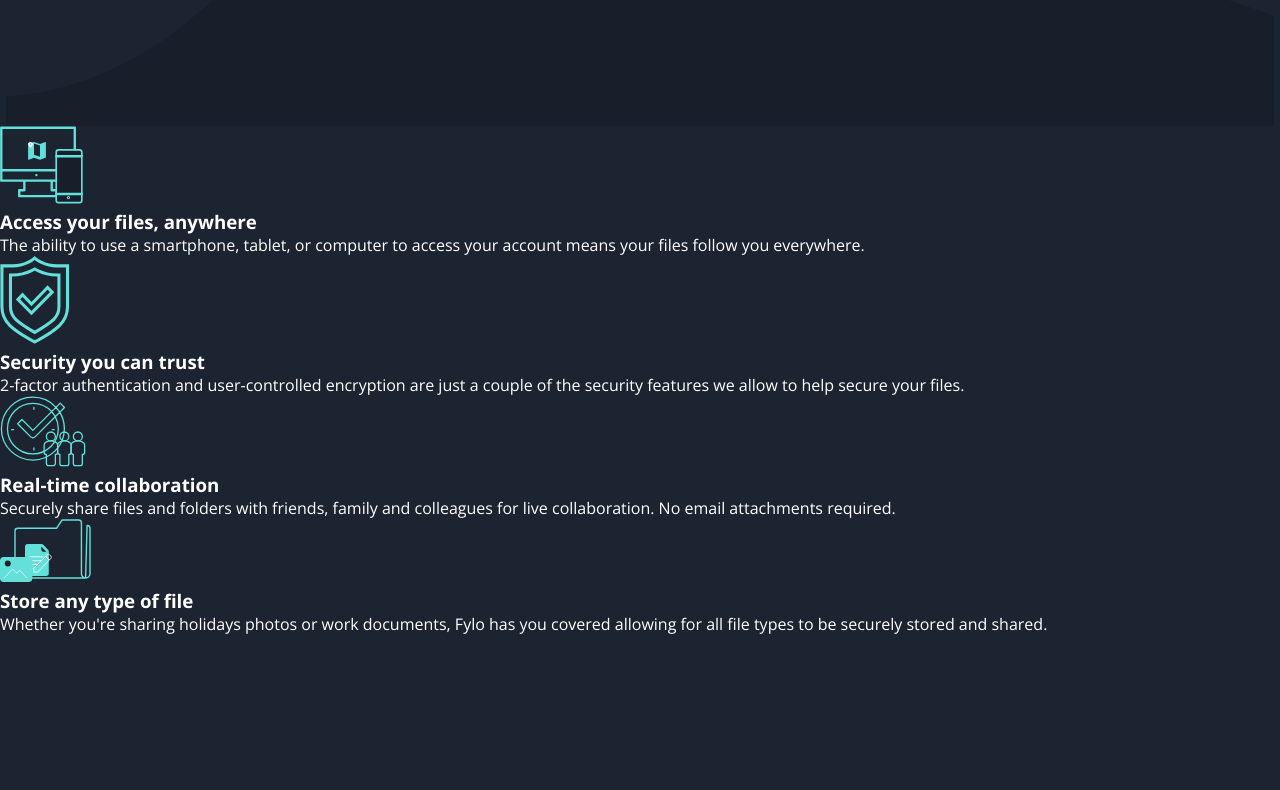
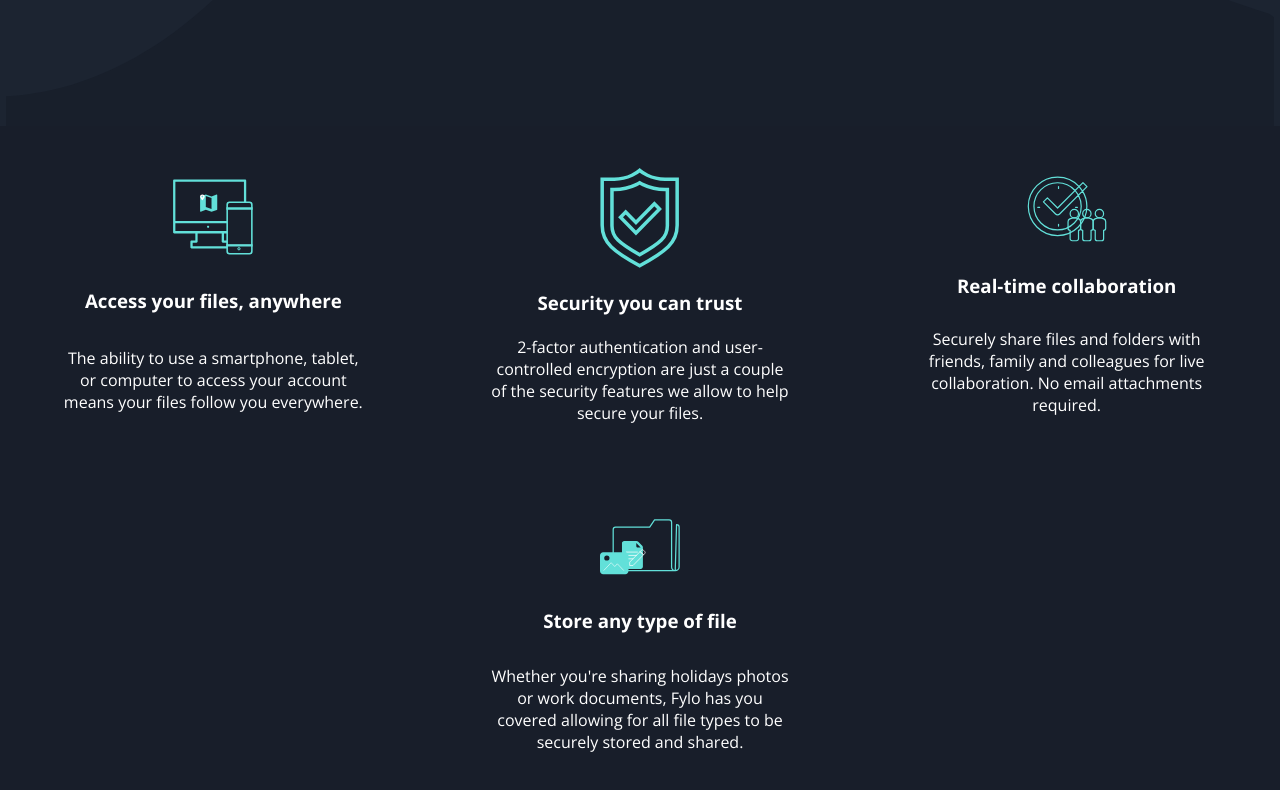
Before and after one commit to Biggyhands/fylo-landing-page, a React (Vite) app in the folder app/: page / in a window 1280 px wide. Shown: the part 934-1724 px from the top of the page. Before the commit the page ends 1569 px from the top, so only its background shows below. Built offline with nearby package versions, Linux system fonts and the light colour scheme.

Commit message:
Features component updated

```diff
--- a/app/src/components/FeaturesContainer.jsx
+++ b/app/src/components/FeaturesContainer.jsx
@@ -3,9 +3,9 @@ import featuresData from "../helpers/featuresData";
 
 export const FeaturesContainer = () => {
   return (
-    <section>
+    <section className="features-container">
       {featuresData.map((feature) => (
-        <div>
+        <div className="features-card">
           <img src={feature.icon} key={feature.id} alt={feature.title} />
           <h3>{feature.title}</h3>
           <p>{feature.description}</p>
--- a/app/src/index.css
+++ b/app/src/index.css
@@ -145,7 +145,7 @@ main {
   background-color: var(--color-accent-blue);
   color: var(--color-neutral-white);
   font-family: var(--font-family-body);
-  width: 297px;
+  width: 250px;
   height: 50px;
   border-radius: 50px;
   border: none;
@@ -157,11 +157,11 @@ main {
   cursor: pointer;
   background-color: var(--color-accent-cyan);
 }
-button:active {
+.get-started-container button:active {
   transform: scale(0.95);
 }
 .curvy-background {
-  width: 98vw;
+  width: 100vw;
   height: 200px;
   z-index: -1;
   position: absolute;
@@ -169,7 +169,27 @@ button:active {
 }
 
 /*Features Style*/
+.features-container {
+  background-color: var(--color-primary-dark-blue-main);
+  display: flex;
+  flex-direction: column;
+}
 
+.features-card {
+  min-height: 300px;
+  width: 100vw;
+  display: flex;
+  flex-direction: column;
+  align-items: center;
+  justify-content: space-evenly;
+  padding: 0px 20px;
+  text-align: center;
+  margin: 20px 0;
+}
+
+.features-card img {
+  width: 80px;
+}
 /*----media queries----*/
 
 /*375*/
@@ -180,6 +200,10 @@ button:active {
 /*425*/
 
 @media (min-width: 425px) and (max-width: 767px) {
+  /*Features styles*/
+  .features-card {
+    padding: 0 25px;
+  }
 }
 
 /*768*/
@@ -232,6 +256,20 @@ button:active {
     z-index: -1;
     position: absolute;
     top: 120px;
+  }
+
+  /*Features Style*/
+  .features-container {
+    flex-direction: row;
+    flex-wrap: wrap;
+    justify-content: space-around;
+  }
+
+  .features-card {
+    width: 250px;
+    margin: 20px 40px;
+
+    padding: 0px 0px;
   }
 }
 /*1024*/
@@ -291,6 +329,20 @@ button:active {
     position: relative;
     top: -40px;
   }
+
+  /*Features Style*/
+  .features-container {
+    flex-direction: row;
+    flex-wrap: wrap;
+    justify-content: space-around;
+  }
+
+  .features-card {
+    width: 300px;
+    margin: 20px 40px;
+
+    padding: 0px 0px;
+  }
 }
 
 /*1440*/
@@ -349,6 +401,20 @@ button:active {
     position: relative;
     top: -40px;
   }
+
+  /*Features Style*/
+  .features-container {
+    width: 100vw;
+    flex-direction: row;
+    flex-wrap: wrap;
+    justify-content: space-around;
+  }
+  .features-card {
+    width: 400px;
+    margin: 20px 60px;
+
+    padding: 0px 34px;
+  }
 }
 
 /**/
```
